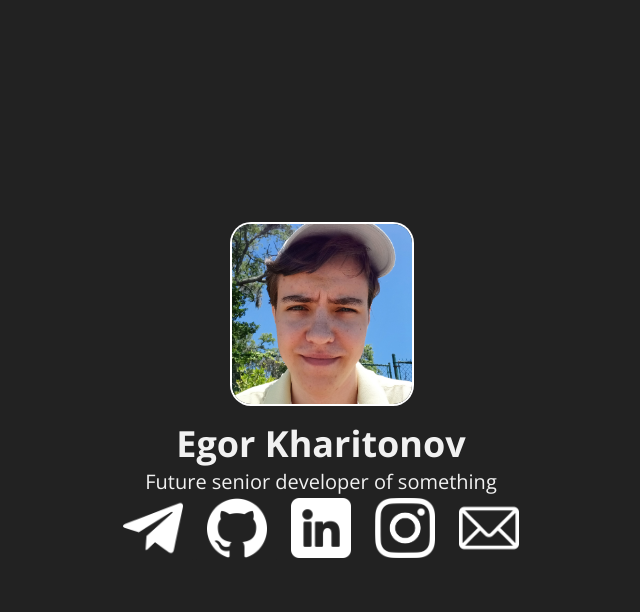
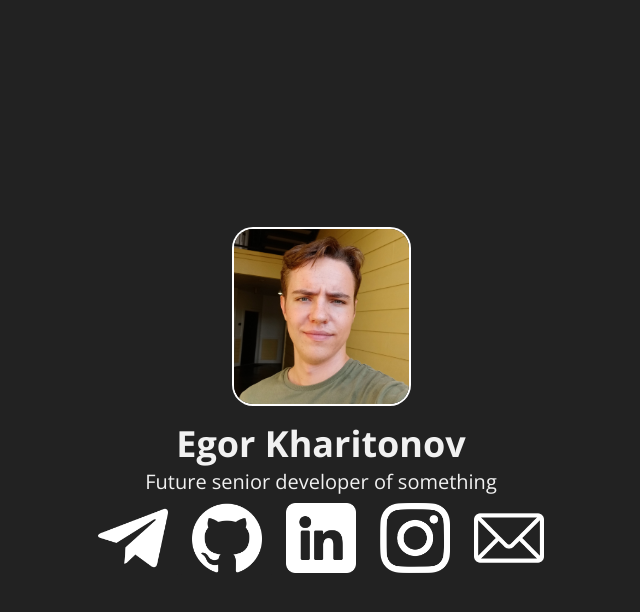
Before and after one commit to kharitonov-egor/kharitonovegor.com, a PHP site: page / in a window 1280 px wide. Shown: the top 612 px of the page, without its empty margins (319-959 px from the left). Run offline with PHP 8.4, Linux system fonts and the light colour scheme.

Commit message:
Changed how spacing works and image

```diff
--- a/index.html
+++ b/index.html
@@ -49,7 +49,7 @@
             <header>
 
                 <div>
-                    <img src="images/me2.jpg" class="icon">
+                    <img src="images/me3.jpg" class="icon">
                 </div>
 
                 <div>
--- a/styles.css
+++ b/styles.css
@@ -55,8 +55,8 @@ h3 {
 
 }
 .icon {
-    width: 22.5vh;
-    height: 22.5vh;
+    width: 175px;
+    height: 175px;
     border-radius: 19px;
     margin: 1px 0 0 1px;
     box-shadow: 0 0 0 2px #fff;
@@ -68,15 +68,15 @@ a {
 }
 
 main {
-    height: 10vh;
+    height: 70px;
     text-align: center;
 }
 
 .SocialIcons {
     margin-right: 10px;
     margin-left: 10px;
-    height: 7.5vh;
-    width: 7.5vh;
+    height: 70px;
+    width: 70px;
 }
 
 #EmailCopyConfirmation {
```
Also changed, not shown: images/me3.jpg (added).
